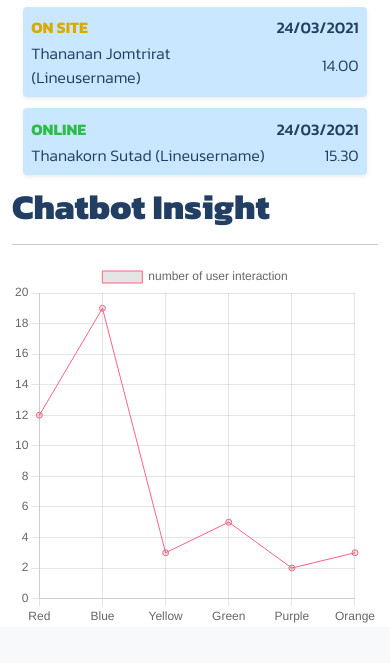
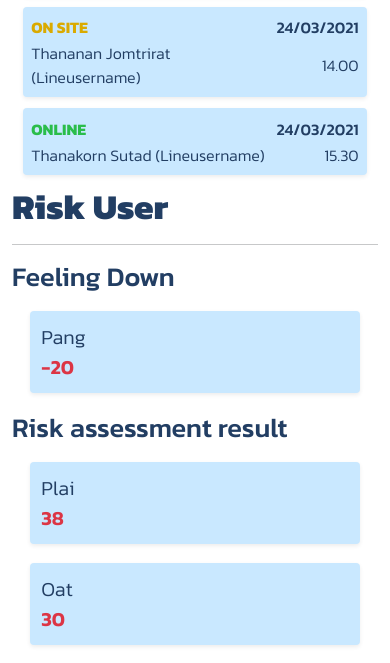
Before and after one commit to Lect1val/Noomfuu-Webapp, a Flask app: page / in a window 390 px wide. Shown: the part 345-1008 px from the top of the page. Before the commit the page ends 968 px from the top, so only its background shows below. Run offline with Flask 2, Linux system fonts and the light colour scheme; data that the repository does not hold is empty; some libraries are stand-ins or nearby versions.

Commit message:
[EDIT] change dashboard index

```diff
--- a/app.py
+++ b/app.py
@@ -9,7 +9,6 @@ db = firestore.client()
 
 
 app = Flask(__name__)
-
 
 
 
--- a/templates/index.html
+++ b/templates/index.html
@@ -31,6 +31,11 @@
             font-size: 35px;
         }
 
+        h2 {
+            color: #223E63;
+            font-size: 27px;
+        }
+
         a {
             text-decoration: none;
         }
@@ -52,7 +57,7 @@
             padding: 3%;
         }
 
-        a.contact_username{
+        a.contact_username {
             color: #786EEA;
             font-size: 20px;
             text-align: center;
@@ -83,6 +88,13 @@
         .appoint_user {
             color: #223E63;
             font-weight: 300;
+        }
+
+        .risk_card {
+            margin: 5%;
+            padding:3%;
+            background-color: #C9E8FF;
+            border: none;
         }
     </style>
     <title>NoomFuu Home</title>
@@ -137,7 +149,7 @@
                     {% for item in my_user_lists%}
                     <tr>
                         <td class="contact_list">
-                            <a href="/profile" class="contact_username">{{item}}</a>
+                            <a href="/profile?userid=1" class="contact_username">{{item}}</a>
                             <!--href to user's page-->
                         </td>
                     </tr>
@@ -224,45 +236,53 @@
                 </a>
                 <!--End of Appointment Card-->
 
-                <h1>Chatbot Insight</h1>
+
+                <h1>Risk User</h1>
                 <hr>
-                <!--Chart-->
-                <div>
-                    <canvas id="myChart" width="200" height="200"></canvas>
-                    <script>
-                        var ctx = document.getElementById('myChart').getContext('2d');
-                        var myChart = new Chart(ctx, {
-                            type: 'line',
-                            data: {
-                                labels: ['Red', 'Blue', 'Yellow', 'Green', 'Purple', 'Orange'],
-                                datasets: [{
-                                    label: 'number of user interaction',
-                                    data: [12, 19, 3, 5, 2, 3],
-                                    borderColor: [
-                                        'rgba(255, 99, 132, 1)'
-                                    ],
-                                    borderWidth: 1
-
-                                }]
-                            },
-                            options: {
-                                scales: {
-                                    y: {
-                                        beginAtZero: true
-                                    }
-                                }
-                            },
-                        });
-                    </script>
+                <div class="row">
+                    <div class="col-md-6">
+                        <h2>Feeling Down</h2>
+                        <div class="card shadow-sm risk_card">
+                            <div class="row" style="font-size: 20px;">
+                                <div class="col-md-10 appoint_user">
+                                    Pang
                                 </div>
-                <!--Ending of Chart-->
+                                <div class="col-md-2 text-danger" style="font-weight: 600;">
+                                    -20
+                                </div>
+                            </div>
+                        </div>
+                    </div>
+                    <div class="col-md-6">
+                        <h2>Risk assessment result</h2>
+                        <div class="card shadow-sm risk_card">
+                            <div class="row" style="font-size: 20px;">
+                                <div class="col-md-10 appoint_user">
+                                    Plai
+                                </div>
+                                <div class="col-md-2 text-danger" style="font-weight: 600;">
+                                    38
+                                </div>
+                            </div>
+                        </div>
+                        <div class="card shadow-sm risk_card">
+                            <div class="row" style="font-size: 20px;">
+                                <div class="col-md-10 appoint_user">
+                                    Oat
+                                </div>
+                                <div class="col-md-2 text-danger" style="font-weight: 600;">
+                                    30
+                                </div>
+                            </div>
                         </div>
                     </div>
                 </div>
                 <!-- Optional JavaScript; choose one of the two! -->
 
                 <!-- Option 1: Bootstrap Bundle with Popper -->
-    <script src="https://cdn.jsdelivr.net/npm/bootstrap@5.0.0-beta3/dist/js/bootstrap.bundle.min.js" integrity="sha384-JEW9xMcG8R+pH31jmWH6WWP0WintQrMb4s7ZOdauHnUtxwoG2vI5DkLtS3qm9Ekf" crossorigin="anonymous"></script>
+                <script src="https://cdn.jsdelivr.net/npm/bootstrap@5.0.0-beta3/dist/js/bootstrap.bundle.min.js"
+                    integrity="sha384-JEW9xMcG8R+pH31jmWH6WWP0WintQrMb4s7ZOdauHnUtxwoG2vI5DkLtS3qm9Ekf"
+                    crossorigin="anonymous"></script>
 
 
 
```
Lines whose indentation alone changed are shown as unchanged.
